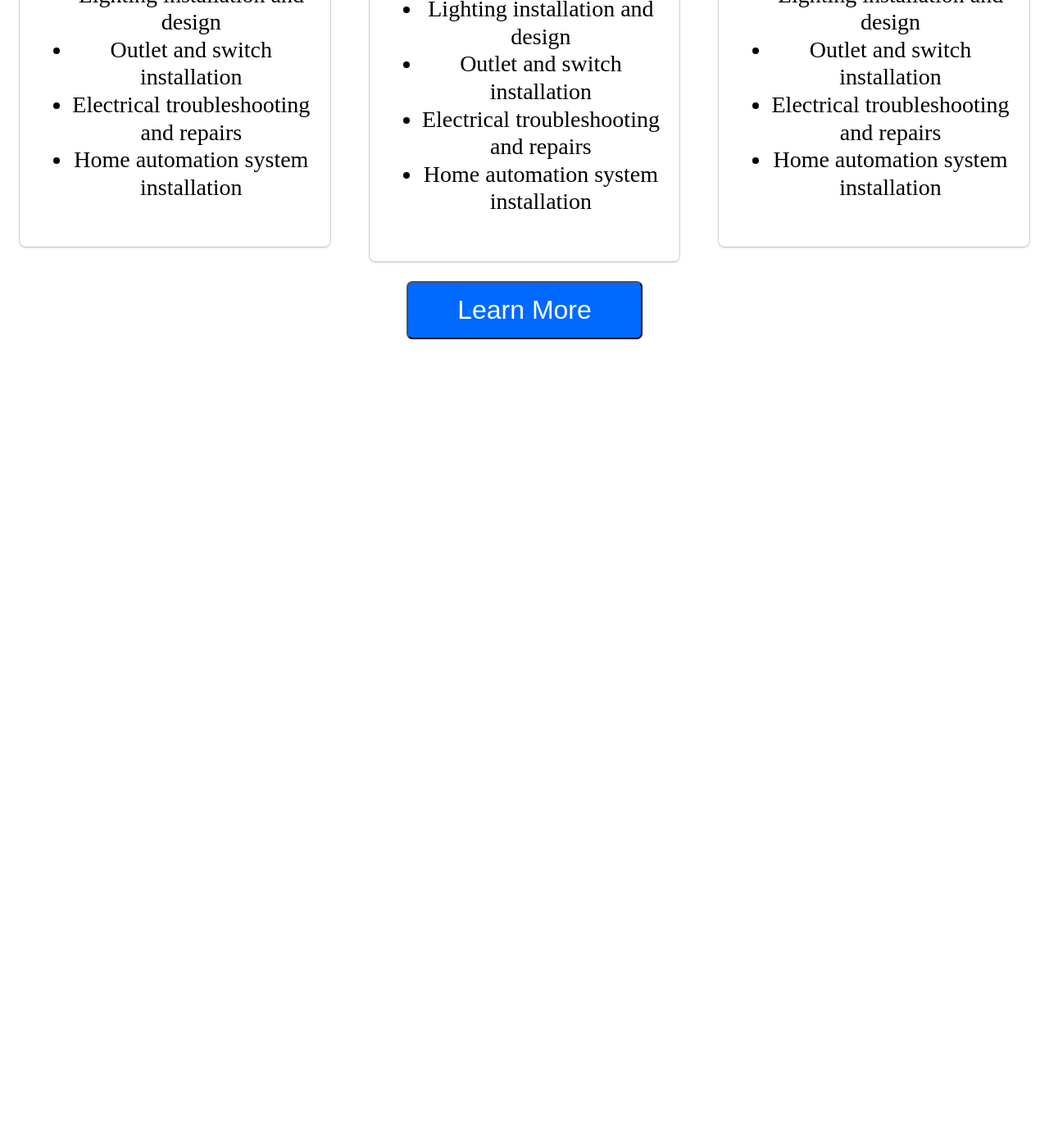
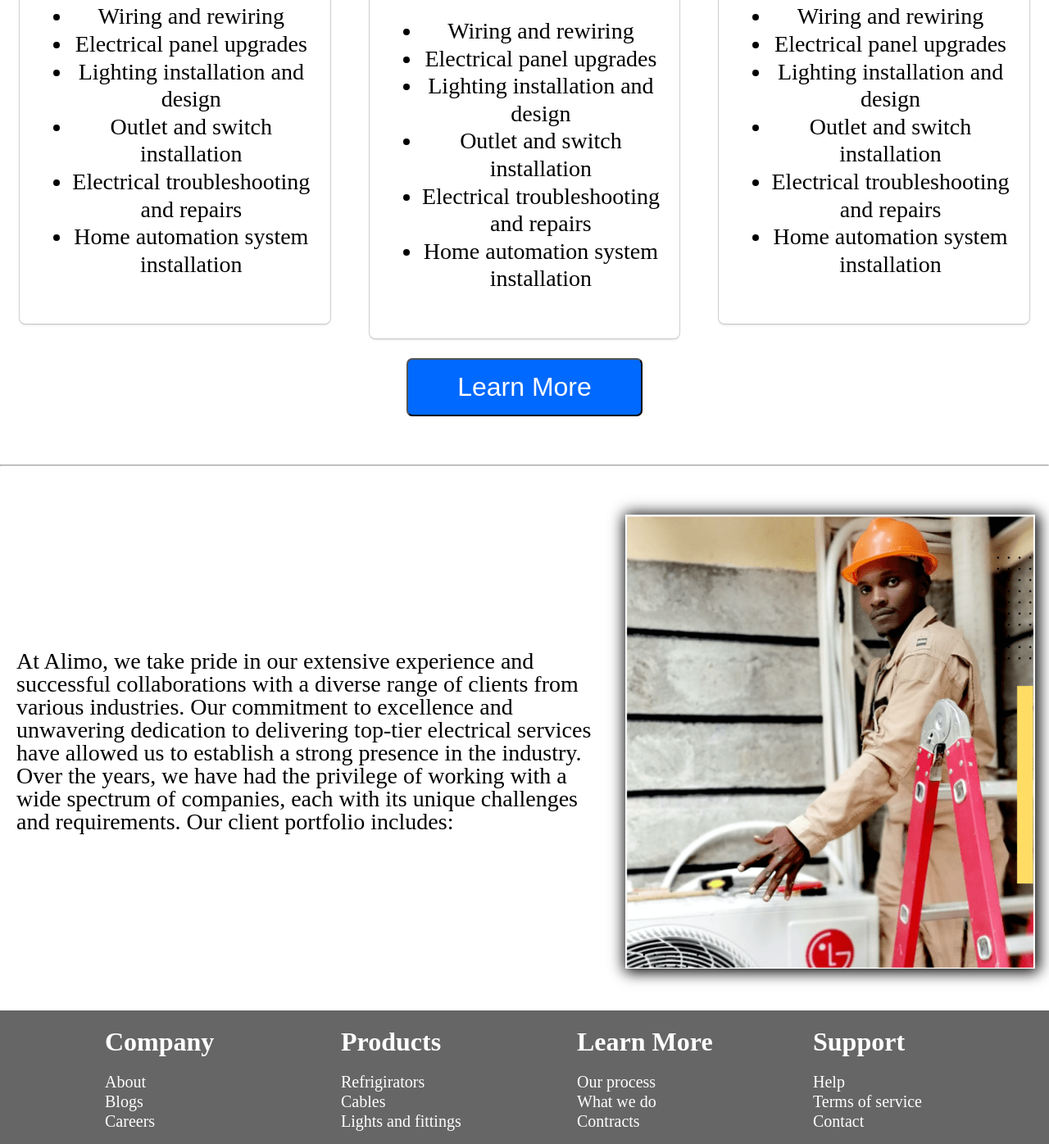
Before and after one commit to DanKahora/alimo-engineering, a plain HTML site: page index.html in a window 1280 px wide. Shown: the part 865-2261 px from the top of the page at 82% size. Before the commit the page ends 1330 px from the top, so only its background shows below. Drawn offline with Linux system fonts and the light colour scheme.

Commit message:
added 3rd section and footer for my website

```diff
--- a/index.html
+++ b/index.html
@@ -66,7 +66,7 @@
             <div class="col-4">
                 <div class="box">
                     <div class="icon">
-                        <img src="/Users/macbook/Downloads/alimo.png">
+                        <img src="alimo.png">
                     </div>
                     <label>Electrical Services</label>
 
@@ -85,7 +85,8 @@
             <div class="col-4">
                 <div class="box">
                     <div class="icon">
-                        <img src="/Users/macbook/Downloads/alimo.png">
+                        <img src="alimo.png" >
+
                     </div>
                     <label>Interior Design Services</label>
 
@@ -104,7 +105,7 @@
             <div class="col-4">
                 <div class="box">
                     <div class="icon">
-                        <img src="/Users/macbook/Downloads/alimo.png">
+                        <img src="alimo.png">
                     </div>
                     <label>Electrical Services</label>
 
@@ -129,6 +130,70 @@
         </div>
     </div>
 
+    <hr>
+
+    <div class="container">
+    	<div class="row">
+    		<div class="col-7">
+    			<article>
+					<p>
+						At Alimo, we take pride in our extensive experience and successful collaborations with a diverse range of clients from various industries. Our commitment to excellence and unwavering dedication to delivering top-tier electrical services have allowed us to establish a strong presence in the industry.
+						Over the years, we have had the privilege of working with a wide spectrum of companies, each with its unique challenges and requirements. Our client portfolio includes:
+
+					</p>
+    			</article>
+    		</div>
+
+    		<div class="col-5">
+    			<div class="powerHouseIcon">
+    				<img src="powerhouse.png">
+    			</div>
+
+    		</div>
+
+    	</div>
+    </div>
+
+    <footer class="footsy">
+    	<div class="row">
+    		<div class="col-3 mobileStack">
+    			<h1>Company</h1>
+    				<ul>
+    					<li>About</li>
+    					<li>Blogs</li>
+    					<li>Careers</li>
+    				</ul>
+
+    		</div>
+    		<div class="col-3 mobileStack">
+    			<h1>Products</h1>
+    				<ul>
+    					<li>Refrigirators</li>
+    					<li>Cables</li>
+    					<li>Lights and fittings</li>
+    				</ul>
+
+    		</div>
+    		<div class="col-3 mobileStack">
+    			<h1>Learn More</h1>
+    				<ul>
+    					<li>Our process</li>
+    					<li>What we do</li>
+    					<li>Contracts</li>
+    				</ul>
+
+    		</div>
+    		<div class="col-3 mobileStack">
+    			<h1>Support</h1>
+    				<ul>
+    					<li>Help</li>
+    					<li>Terms of service</li>
+    					<li>Contact</li>
+    				</ul>
+
+    		</div>
+    	</div>
+    </footer>
 
 <script>
 	function dropdownMenu(){
--- a/main.css
+++ b/main.css
@@ -13,10 +13,16 @@ label {
 	font-weight: 600;
 }
 
+article p{
+	font-size: 28px;
+	padding: 20px;
+}
+
 ul li {
 	font-size: 28px;
 	line-height: 1.2;
 }
+
 
 .container{
 	width: 100%;
@@ -118,6 +124,13 @@ div.box{
 
 }
 
+div.powerHouseIcon img {
+	display: block;
+	margin: auto;
+	box-shadow: -2px /*Horizontal*/ -2px/*Vartical*/ 20px/*BLURR*/ 2px/*Spred*/ rgba(0/*shadow*/,0/*Background color*/,0/*Box color*/,.15/*opacity*/),
+		2px 2px 17px 2px rgba(0,0,0,1);
+}
+
 button{
 	font-size: 32px;
 	font-weight: 700px;
@@ -138,6 +151,7 @@ div.icon{
 	width: 100%;
 }
 
+
 div.leftside-col{
 	margin-left: 30%;
 }
@@ -145,6 +159,8 @@ div.leftside-col{
 div.rightside-col {
 	margin-left: 15%;
 }
+
+
 
 
 h1.large{
@@ -170,6 +186,27 @@ input[type="text"]{
 	padding: 5px;
 	border-radius: 7px;
 }
+
+footer.footsy{
+	background-color: #666;
+	padding-left: 10%;
+}
+
+footer.footsy h1{
+	color: #fff;
+}
+
+footer.footsy ul {
+	list-style: none;
+	text-align: left;
+	padding-left: 0;
+}
+
+footer.footsy ul li{
+	color: #fff;
+	font-size: 20px;
+}
+
 /*####### Mobile responsiveness detect the size of screen (media query) and list the menus under humbuger icon####*/
 
 @media screen and (max-width: 680px) {
@@ -200,15 +237,34 @@ input[type="text"]{
 		display: block;
 		text-align: left;
 	}
-	.col-6, .col-4 {
+
+	article p{
+		display: block;
+		font-size: 25px;
+	}
+
+	.col-6, .col-7, .col-5, .col-4 {
 		width: 100%;
 		margin: 0;
+	}
+
+	div.mobileStack{
+		display: block;
+		width: 50%;
 	}
 
 	div.box{
 		padding: 5px;
 		display: block;
 
+	}
+
+	div.powerHouseIcon img{
+		width: 100%;
+	}
+
+	div.powerHouseIcon {
+		margin: 10px;
 	}
 
 	div.leftside-col, div.rightside-col{
```
Also changed, not shown: alimo.png (added), powerhouse.png (added), 1 other file.
